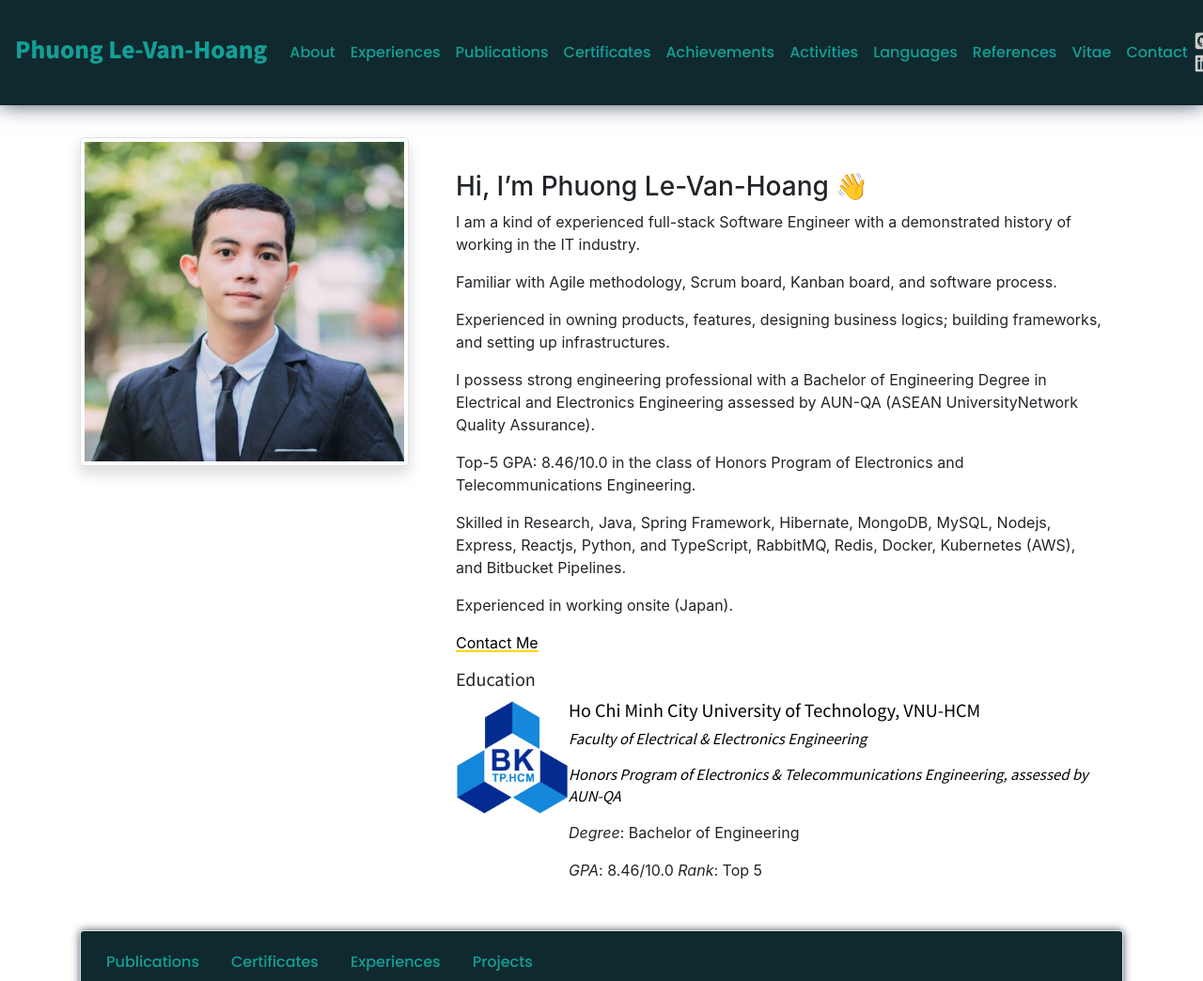
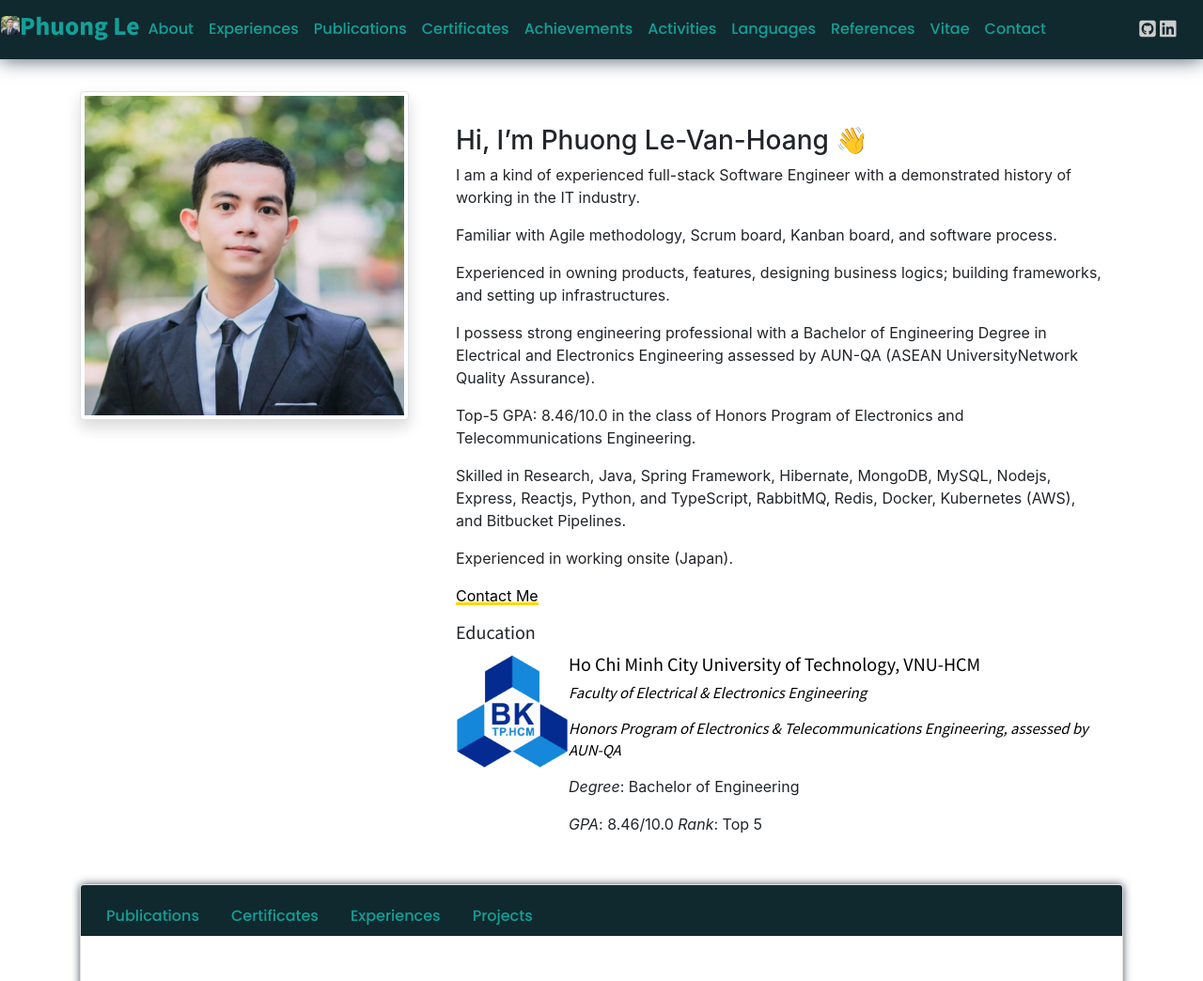
Before and after one commit to phuonglvh/phuonglvh.github.io, a Jekyll site: the page built from index.md, in a window 1280 px wide, cut to the strip 0-1044 px from the top of the page. Shown: the whole strip at 94% size. Built offline with Jekyll 4.4.1, drawn with Linux system fonts in a browser that asks for light colours; nearby versions of some CDN libraries; comment, search, counter and statistics services are not loaded; our own code applies the rules of GitHub Pages for plain Markdown files.

Commit message:
Change page title

```diff
--- a/_config.yml
+++ b/_config.yml
@@ -8,12 +8,12 @@
 # -----------BASE SETTINGS---------------#
 #========================================#
 
-title: Phuong Le-Van-Hoang
-description: phuonglvh profile page
+title: Phuong Le
+description: Phuong Le Van Hoang's profile page
 baseurl: /                                      # the subpath of your site, e.g. /blog
 url: /         # the base hostname & protocol for your site, e.g. http://example.com
 image: /assets/img/preview.png               # used to generate site link preview
-image_alt: phuonglvh profile page preview   # image description
+image_alt: Phuong Le Van Hoang's profile page   # image description
 
 # =======================================#
 # -----------SITE SETTINGS---------------#
--- a/_includes/nav.html
+++ b/_includes/nav.html
@@ -7,9 +7,19 @@
     ><h4
       style="font-family:{{ theme.title-font }};font-weight:600;color:{{ theme.nav-text}};"
     >
-      {{ site.title }}
-    </h4></a
-  >
+      <div
+        class="row"
+        style="align-content: center;align-items: center;"
+      >
+        <img
+          src="{{ site.profile_image }}"
+          alt="{{ site.title }}'s avatar"
+          style="border-radius: 5px;width: 20px;height: 20px;"
+        >
+        {{ site.title }}
+      </div>
+    </h4>
+  </a>
   <button
     class="navbar-toggler text-{{ theme.button-color }}"
     type="button"
--- a/_layouts/home.html
+++ b/_layouts/home.html
@@ -6,7 +6,9 @@ layout: default
 <!--  HELP TIPS SECTION  -->
 <!-- used only for develop mode, disable these in _config.yml with "help_tips: false" -->
 {% if site.help_tips %}
-<div class="toast animate__animated animate__pulse animate__infinite" role="alert" aria-live="assertive"
+<div
+  class="toast animate__animated animate__pulse animate__infinite"
+  role="alert" aria-live="assertive"
   aria-atomic="true" data-autohide="false" data-delay="10000"
   style="position: absolute; top: 10px; right: 10px;z-index: 10000;">
   <div class="toast-header">
@@ -26,14 +28,26 @@ layout: default
 {% endif %}
 
 <!-- ABOUT ME SECTION -->
-<div class="card mx-auto border-0" style="position:relative;background-color:{{theme.home-background-color}};">
+<div
+  class="card mx-auto border-0"
+  style="position:relative;background-color:{{theme.home-background-color}};"
+>
   <div class="row">
     <div class="col-md-4">
       {% if site.animate %}
-      <img src="{{ site.profile_image }}"
-        class="img-thumbnail float-left animate__animated animate__fadeInLeft shadow bg-white rounded" alt="...">
+      <img
+        src="{{ site.profile_image }}"
+        class="img-thumbnail float-left animate__animated animate__fadeInLeft shadow bg-white rounded"
+        alt="{{ site.title }}'s avatar"
+        title="{{ site.title }}'s avatar"
+        >
       {% else %}
-      <img src="{{ site.profile_image }}" class="img-thumbnail float-left" alt="...">
+      <img
+        src="{{ site.profile_image }}"
+        class="img-thumbnail float-left"
+        alt="{{ site.title }}'s avatar"
+        title="{{ site.title }}'s avatar"
+        >
       {% endif %}
     </div>
     <!-- EDUCATION SECTION -->
--- a/pages/experiences.html
+++ b/pages/experiences.html
@@ -1,7 +1,7 @@
 ---
 layout: page
 permalink: /experiences.html
-title: experiences
+title: Experiences
 header-img:
 last-updated: 2021-05-11 21:52
 ---
```
Also changed, not shown: 1 other file.
